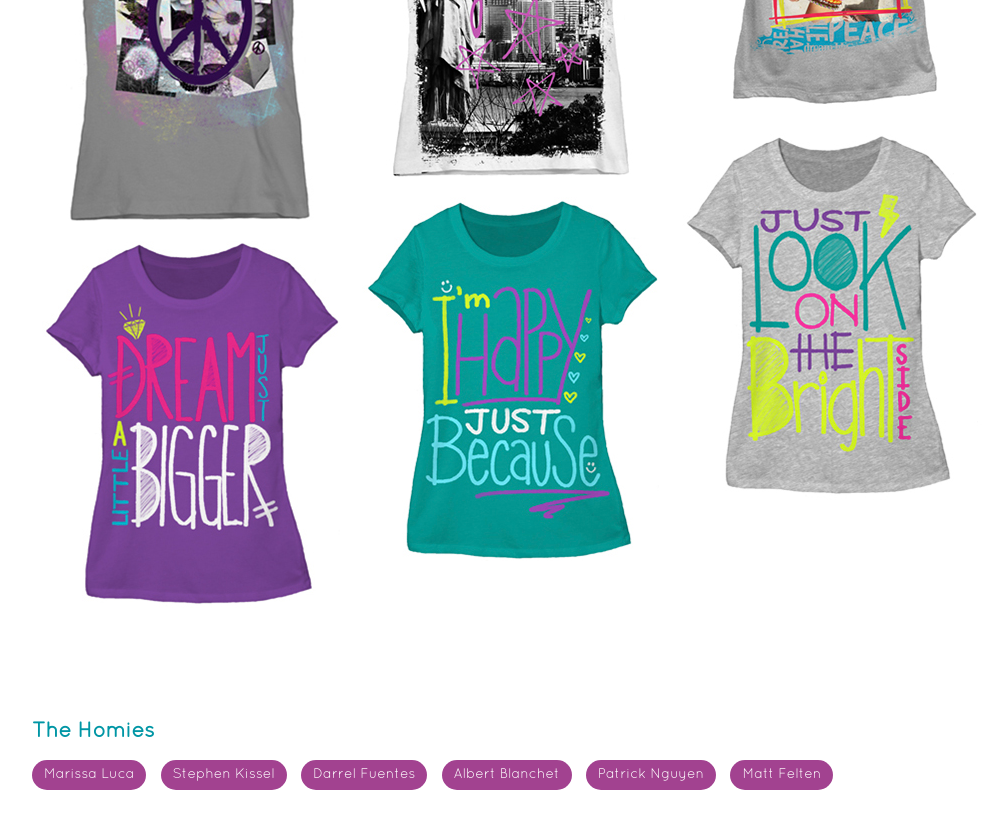
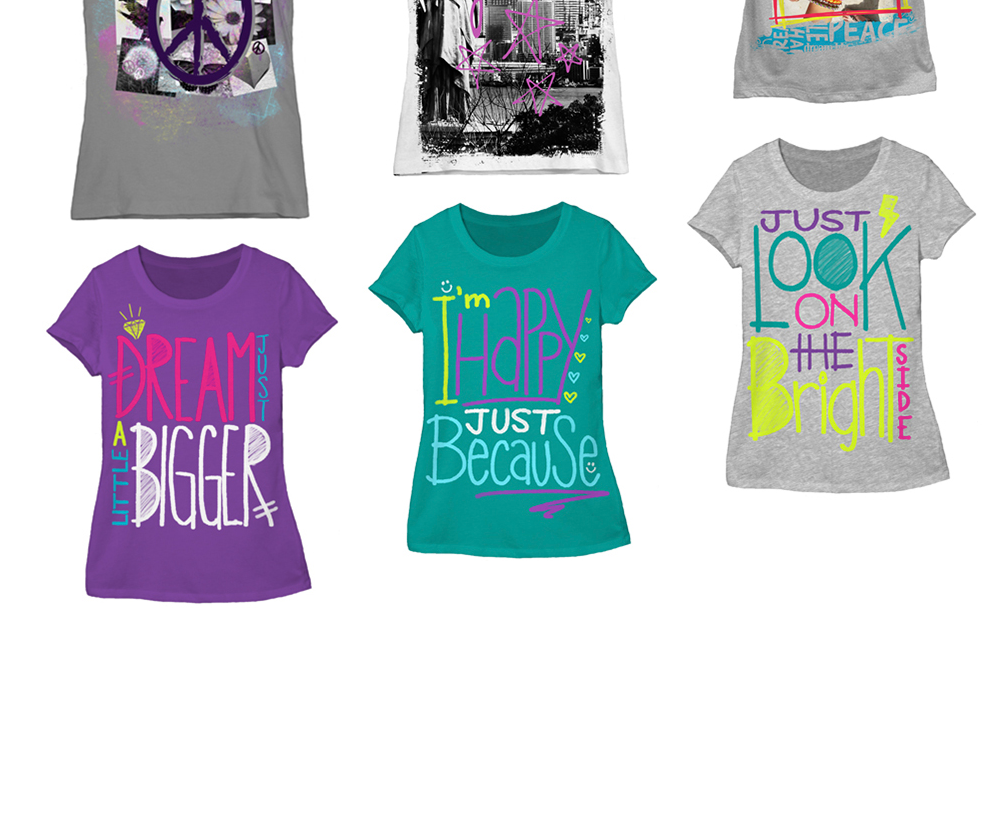
Before and after one commit to mattfelten/airdogatelier.com, a Jekyll site: the page built from index.html, in a window 1280 px wide and 900 px high, scrolled down 5612 px. Shown: the top 829 px of the window, without its empty margins (108-1115 px from the left). Built offline with Jekyll 4.4.1, drawn with Linux system fonts in a browser that asks for light colours; after the commit the page ends 6330 px from its top, so only the background shows below that.

Commit message:
Second thought. Bye Homies

```diff
--- a/index.html
+++ b/index.html
@@ -62,14 +62,3 @@ layout: default
 		</ul>
 	</section>
 </div>
-<div id="homies">
-	<h1>The Homies</h1>
-	<ul>
-		<li><a href="http://www.lucalucadesign.com" target="_blank">Marissa Luca</a></li>
-		<li><a href="http://www.stephenkissel.com" target="_blank">Stephen Kissel</a></li>
-		<li><a href="http://darellfuentes.com" target="_blank">Darrel Fuentes</a></li>
-		<li><a href="http://albertblanchet.com" target="_blank">Albert Blanchet</a></li>
-		<li><a href="http://princepat.com" target="_blank">Patrick Nguyen</a></li>
-		<li><a href="http://mattfelten.com" target="_blank">Matt Felten</a></li>
-       </ul>
-</div>
```
